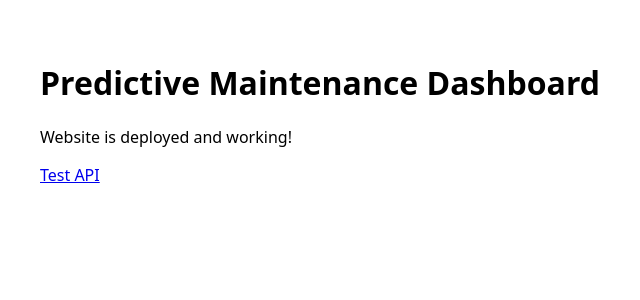
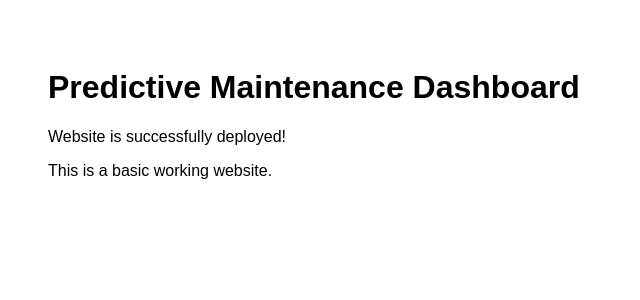
Before and after one commit to Yash5247/Tata_power_project, a Next.js app: page / in a window 1280 px wide. Shown: the top 300 px of the page, without its empty margins (0-640 px from the left). Built offline with nearby package versions, Linux system fonts and the light colour scheme.

Commit message:
Ultra-basic Next.js app - just homepage and one API, nothing else

```diff
--- a/app/api/hello/route.ts
+++ b/app/api/hello/route.ts
@@ -1,5 +1,5 @@
-import { NextResponse } from 'next/server';
+import { NextResponse } from 'next/server'
 
 export async function GET() {
-  return NextResponse.json({ message: 'API is working!' });
+  return NextResponse.json({ message: 'API is working!' })
 }
--- a/app/api/sensor-data/route.ts
+++ /dev/null
@@ -1,12 +0,0 @@
-import { NextResponse } from 'next/server';
-
-export async function GET() {
-  const data = {
-    timestamp: new Date().toISOString(),
-    temperature: 65.5,
-    vibration: 2.4,
-    pressure: 5.2,
-    current: 108.3,
-  };
-  return NextResponse.json(data);
-}
--- a/app/globals.css
+++ /dev/null
@@ -1,4 +0,0 @@
-body {
-  margin: 0;
-  font-family: system-ui, -apple-system, sans-serif;
-}
--- a/app/layout.tsx
+++ b/app/layout.tsx
@@ -1,5 +1,3 @@
-import './globals.css'
-
 export default function RootLayout({
   children,
 }: {
--- a/app/page.tsx
+++ b/app/page.tsx
@@ -1,9 +1,9 @@
 export default function Page() {
   return (
-    <div style={{ padding: 40 }}>
+    <div style={{ padding: '40px', fontFamily: 'Arial, sans-serif' }}>
       <h1>Predictive Maintenance Dashboard</h1>
-      <p>Website is deployed and working!</p>
-      <p><a href="/api/hello">Test API</a></p>
+      <p>Website is successfully deployed!</p>
+      <p>This is a basic working website.</p>
     </div>
   )
 }
--- a/next.config.js
+++ b/next.config.js
@@ -1,4 +1,4 @@
 /** @type {import('next').NextConfig} */
-const nextConfig = {};
+const nextConfig = {}
 
-module.exports = nextConfig;
+module.exports = nextConfig
```
Also changed, not shown: tsconfig.json (+1 -6 lines).
